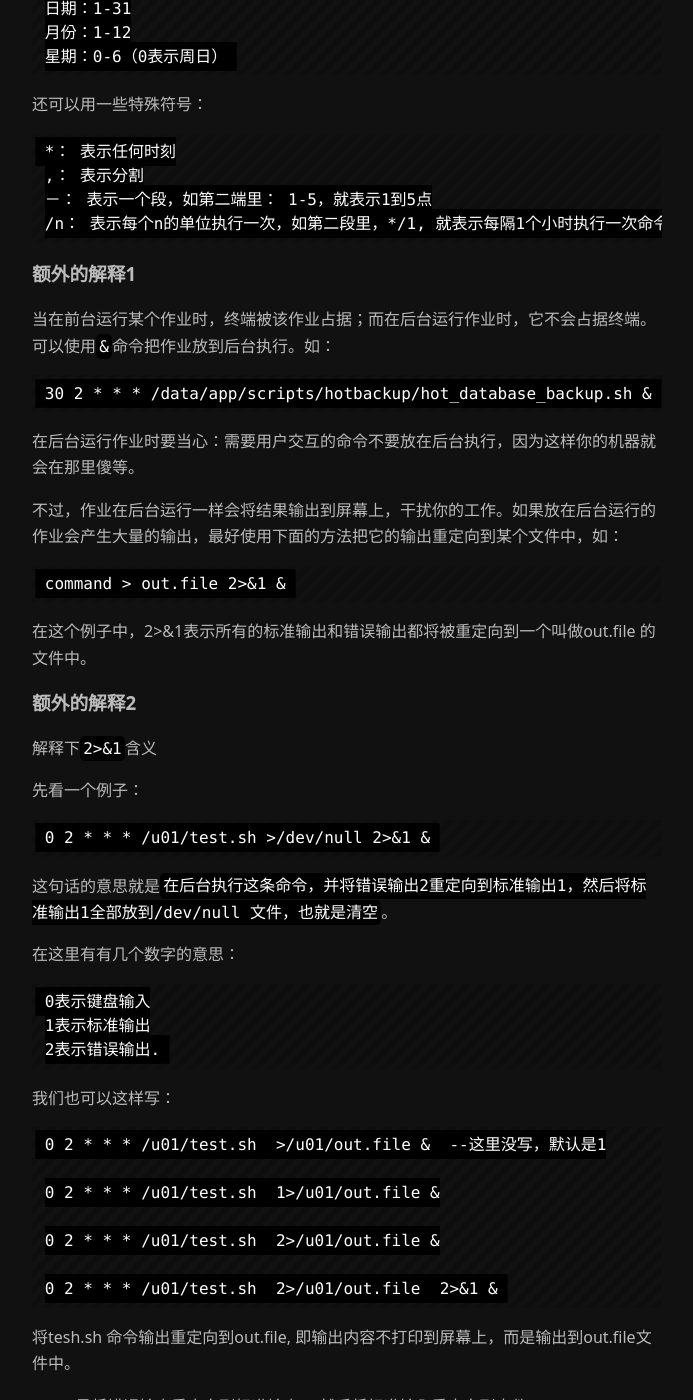
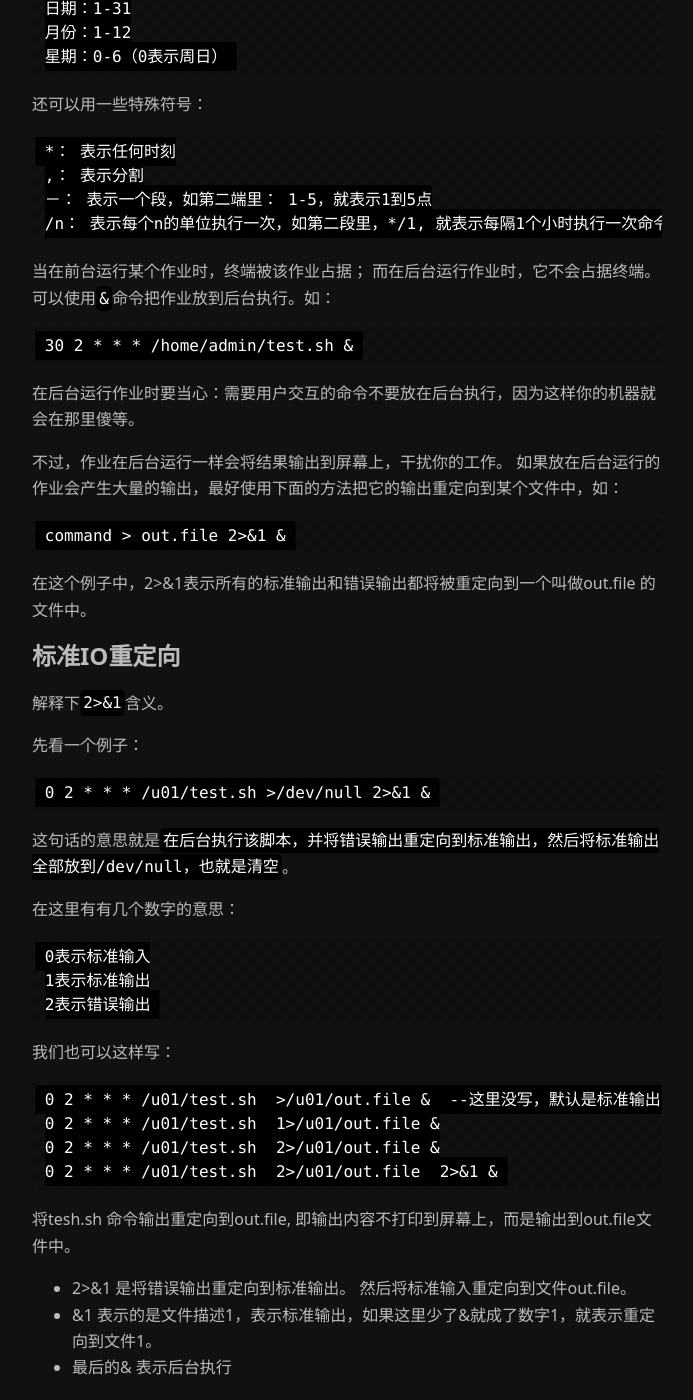
Before and after one commit to ssdr/site, a Jekyll site: the page built from _posts/2014-10-17-crontab-and-redirect-io.md, in a window 1280 px wide and 1400 px high, scrolled down 358 px. Shown: the whole window, without its empty margins (293-986 px from the left). Built offline with Jekyll 4.4.1, drawn with Linux system fonts in a browser that asks for light colours; comment, search, counter and statistics services are not loaded; some of the changed text lies outside the part shown.

Commit message:
revise crontab and redirect io

```diff
--- a/_posts/2014-10-17-crontab.md
+++ b/_posts/2014-10-17-crontab-and-redirect-io.md
@@ -1,9 +1,9 @@
 ---
 layout: default
-title: "Crontab使用简介"
+title: "Crontab和重定向输出"
 description: ""
 category: tools
-tags: [linux, crontab]
+tags: [linux, crontab, redirect-io]
 ---
 
 ## crontab命令
@@ -25,53 +25,50 @@ crontab定时任务
     －： 表示一个段，如第二端里： 1-5，就表示1到5点
     /n： 表示每个n的单位执行一次，如第二段里，*/1, 就表示每隔1个小时执行一次命令。也可以写成1-23/1.
 
-### 额外的解释1
-当在前台运行某个作业时，终端被该作业占据；而在后台运行作业时，它不会占据终端。可以使用`&`命令把作业放到后台执行。如：
 
-    30 2 * * * /data/app/scripts/hotbackup/hot_database_backup.sh &
+当在前台运行某个作业时，终端被该作业占据； 而在后台运行作业时，它不会占据终端。
+可以使用`&`命令把作业放到后台执行。如：
+
+    30 2 * * * /home/admin/test.sh &
 
 在后台运行作业时要当心：需要用户交互的命令不要放在后台执行，因为这样你的机器就会在那里傻等。
 
-不过，作业在后台运行一样会将结果输出到屏幕上，干扰你的工作。如果放在后台运行的作业会产生大量的输出，最好使用下面的方法把它的输出重定向到某个文件中，如：
+不过，作业在后台运行一样会将结果输出到屏幕上，干扰你的工作。
+如果放在后台运行的作业会产生大量的输出，最好使用下面的方法把它的输出重定向到某个文件中，如：
 
     command > out.file 2>&1 &
 
 在这个例子中，2>&1表示所有的标准输出和错误输出都将被重定向到一个叫做out.file 的文件中。
 
-### 额外的解释2
-解释下`2>&1`含义
+## 标准IO重定向
+解释下`2>&1`含义。
 
 先看一个例子：
 
     0 2 * * * /u01/test.sh >/dev/null 2>&1 &
 
-这句话的意思就是`在后台执行这条命令，并将错误输出2重定向到标准输出1，然后将标准输出1全部放到/dev/null 文件，也就是清空`。
+这句话的意思就是`在后台执行该脚本，并将错误输出重定向到标准输出，然后将标准输出全部放到/dev/null，也就是清空`。
 
 在这里有有几个数字的意思：
 
-    0表示键盘输入
+    0表示标准输入
     1表示标准输出
-    2表示错误输出.
+    2表示错误输出
 
 我们也可以这样写：
 
-    0 2 * * * /u01/test.sh  >/u01/out.file &  --这里没写，默认是1
-
+    0 2 * * * /u01/test.sh  >/u01/out.file &  --这里没写，默认是标准输出1
     0 2 * * * /u01/test.sh  1>/u01/out.file &
-
     0 2 * * * /u01/test.sh  2>/u01/out.file &
-
     0 2 * * * /u01/test.sh  2>/u01/out.file  2>&1 &
 
 将tesh.sh 命令输出重定向到out.file, 即输出内容不打印到屏幕上，而是输出到out.file文件中。
 
-2>&1 是将错误输出重定向到标准输出。 然后将标准输入重定向到文件out.file。
+* 2>&1 是将错误输出重定向到标准输出。 然后将标准输入重定向到文件out.file。
+* &1 表示的是文件描述1，表示标准输出，如果这里少了&就成了数字1，就表示重定向到文件1。
+* 最后的& 表示后台执行
 
-&1 表示的是文件描述1，表示标准输出，如果这里少了&就成了数字1，就表示重定向到文件1。
-
-& ：后台执行
-
-测试：
+### 测试
 
 ls 2>1 ： 不会报没有2文件的错误，但会输出一个空的文件1；
 
@@ -81,10 +78,13 @@ ls xxx 2>&1： 不会生成1这个文件了，不过错误跑到标准输出了
 
 ls xxx >out.txt 2>&1 == ls xxx 1>out.txt 2>&1；  因为重定向符号>默认是1，这句就把错误输出和标准输出都传到out.txt 文件中。
 
-2>&1写在后面的原因
+2>&1写在后面的原因:
 
-格式：`command > file 2>&1`   == `command  1>file 2>&1`
-首先是command > file将标准输出重定向到file中， 2>&1 是标准错误拷贝了标准输出，也就是同样被重定向到file中，最终结果就是标准输出和错误都被重定向到file中。
+`command > file 2>&1` 等价于 `command  1>file 2>&1`
+首先是command > file 将标准输出重定向到file中，2>&1 是标准错误拷贝了标准输出，也就是同样被重定向到file中，最终结果就是标准输出和错误都被重定向到file中。
 
-如果改成： command 2>&1 >file
-2>&1 标准错误拷贝了标准输出的行为，但此时标准输出还是在终端。>file 后输出才被重定向到file，但标准错误仍然保持在终端。
+如果改成：`command 2>&1 >file`
+首先是command 2>&1 标准错误拷贝了标准输出的行为，但此时标准输出还是在终端。>file 后输出才被重定向到file，但标准错误仍然保持在终端。
+
+-----
+** 2020/10/28 重新编辑 **
```
